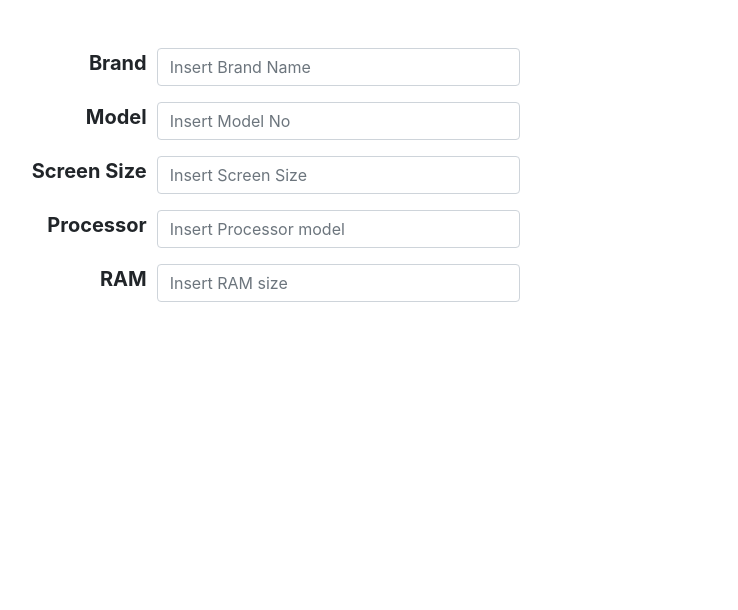
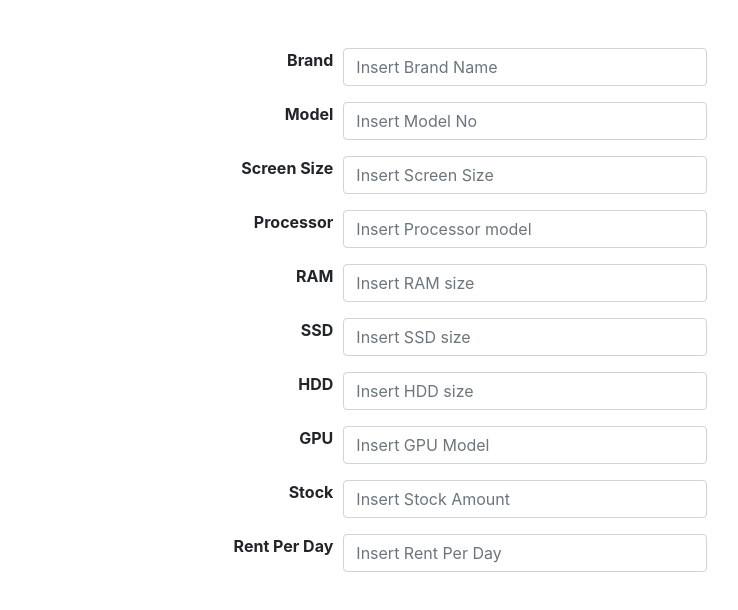
Before and after one commit to ra2l/Laptop-Rental, a React (Create React App) app in the folder client/: page / in a window 1280 px wide. Shown: the top 610 px of the page, without its empty margins (115-853 px from the left). Built offline with nearby package versions, Linux system fonts and the light colour scheme.

Commit message:
styling fix

```diff
--- a/client/src/App.css
+++ b/client/src/App.css
@@ -8,6 +8,7 @@
 
 .laptop-form-label {
   text-align: right;
-  font-size: 20px;
+  vertical-align: middle;
+  font-size: 16px;
   font-weight: bold;
 }
--- a/client/src/componants/insertLaptop.jsx
+++ b/client/src/componants/insertLaptop.jsx
@@ -5,7 +5,7 @@ class insertLaptop extends Component {
     return (
       <form className="container Laptop-form">
         <div className="form-row laptop-form-row">
-          <div className="col-md-2 laptop-form-label">
+          <div className="col-md-4 laptop-form-label">
             <label> Brand</label>
           </div>
           <div className="col-md-4">
@@ -18,7 +18,7 @@ class insertLaptop extends Component {
         </div>
 
         <div className="form-row laptop-form-row">
-          <div className="col-md-2 laptop-form-label">
+          <div className="col-md-4 laptop-form-label">
             <label> Model</label>
           </div>
           <div className="col-md-4">
@@ -31,7 +31,7 @@ class insertLaptop extends Component {
         </div>
 
         <div className="form-row laptop-form-row">
-          <div className="col-md-2 laptop-form-label">
+          <div className="col-md-4 laptop-form-label">
             <label> Screen Size</label>
           </div>
           <div className="col-md-4">
@@ -44,7 +44,7 @@ class insertLaptop extends Component {
         </div>
 
         <div className="form-row laptop-form-row">
-          <div className="col-md-2 laptop-form-label">
+          <div className="col-md-4 laptop-form-label">
             <label> Processor</label>
           </div>
           <div className="col-md-4">
@@ -57,7 +57,7 @@ class insertLaptop extends Component {
         </div>
 
         <div className="form-row laptop-form-row">
-          <div className="col-md-2 laptop-form-label">
+          <div className="col-md-4 laptop-form-label">
             <label> RAM</label>
           </div>
           <div className="col-md-4">
@@ -68,6 +68,66 @@ class insertLaptop extends Component {
             />
           </div>
         </div>
+        <div className="form-row laptop-form-row">
+          <div className="col-md-4 laptop-form-label">
+            <label> SSD</label>
+          </div>
+          <div className="col-md-4">
+            <input
+              type="text"
+              class="form-control"
+              placeholder="Insert SSD size"
+            />
+          </div>
+        </div>
+        <div className="form-row laptop-form-row">
+          <div className="col-md-4 laptop-form-label">
+            <label> HDD</label>
+          </div>
+          <div className="col-md-4">
+            <input
+              type="text"
+              class="form-control"
+              placeholder="Insert HDD size"
+            />
+          </div>
+        </div>
+        <div className="form-row laptop-form-row">
+          <div className="col-md-4 laptop-form-label">
+            <label> GPU</label>
+          </div>
+          <div className="col-md-4">
+            <input
+              type="text"
+              class="form-control"
+              placeholder="Insert GPU Model"
+            />
+          </div>
+        </div>
+        <div className="form-row laptop-form-row">
+          <div className="col-md-4 laptop-form-label">
+            <label> Stock</label>
+          </div>
+          <div className="col-md-4">
+            <input
+              type="text"
+              class="form-control"
+              placeholder="Insert Stock Amount"
+            />
+          </div>
+        </div>
+        <div className="form-row laptop-form-row">
+          <div className="col-md-4 laptop-form-label">
+            <label> Rent Per Day</label>
+          </div>
+          <div className="col-md-4">
+            <input
+              type="text"
+              class="form-control"
+              placeholder="Insert Rent Per Day"
+            />
+          </div>
+        </div>
       </form>
     );
   }
```
